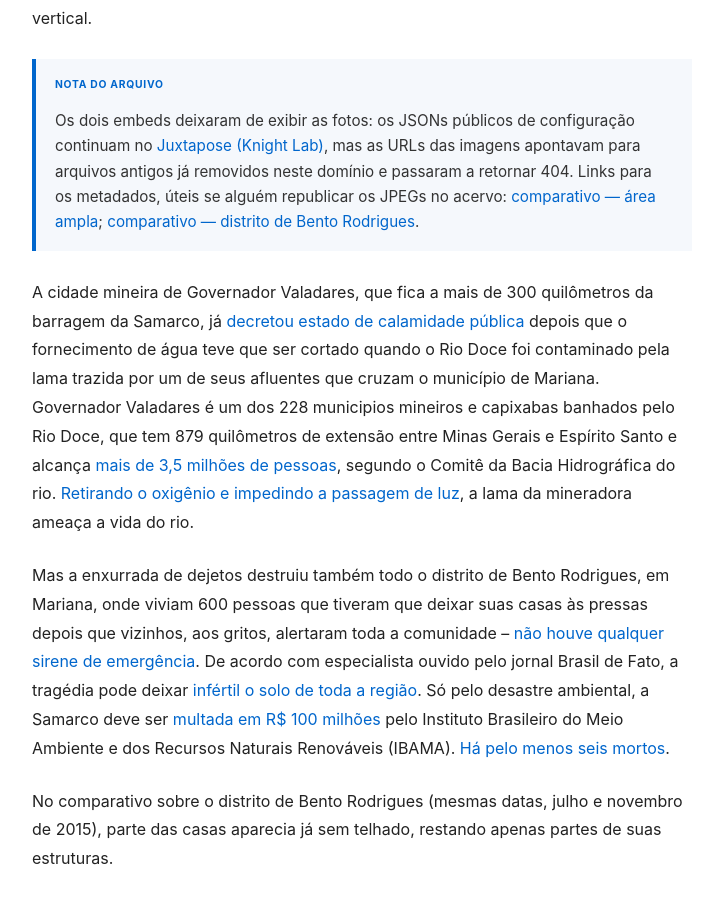
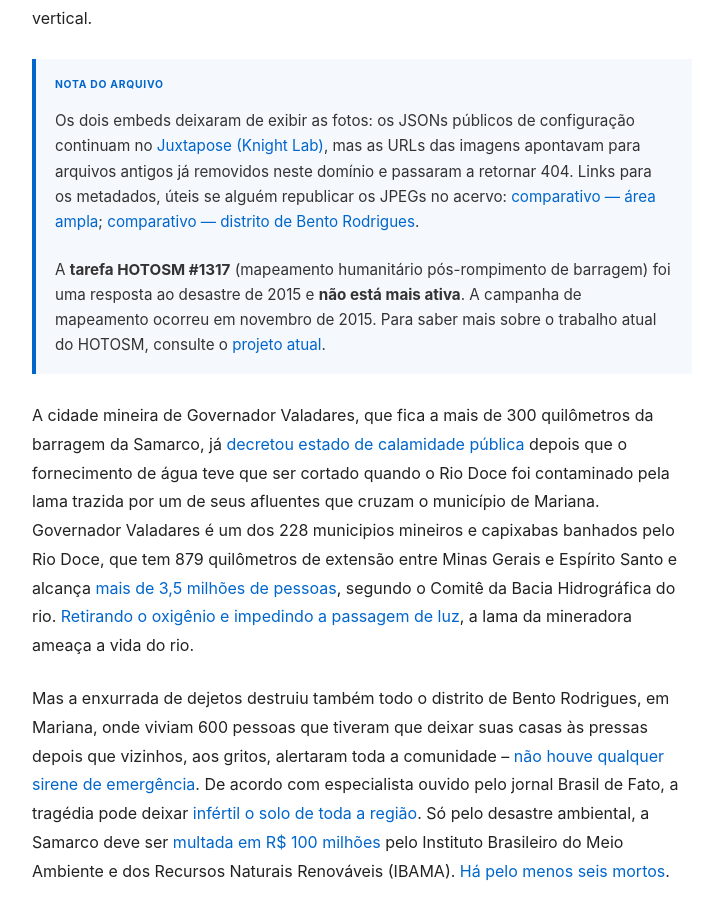
Before and after one commit to codigourbano/website, a Jekyll site: the page built from _posts/2015-11-12-imagens-de-satelite-mostram-rastro-de-lama-e-destruicao-em-mariana-mg.md, in a window 1280 px wide and 900 px high, scrolled down 803 px. Shown: the whole window, without its empty margins (278-991 px from the left). Built offline with Jekyll 4.4.1, drawn with Linux system fonts in a browser that asks for light colours.

Commit message:
Add archive note: Mariana HOTOSM task #1317 no longer active
The HOTOSM humanitarian mapping task was a response to the 2015
disaster and is now closed. Note clarifies this while preserving
the historical record of the disaster response effort.

```diff
--- a/_posts/2015-11-12-imagens-de-satelite-mostram-rastro-de-lama-e-destruicao-em-mariana-mg.md
+++ b/_posts/2015-11-12-imagens-de-satelite-mostram-rastro-de-lama-e-destruicao-em-mariana-mg.md
@@ -26,6 +26,7 @@ A matéria original incluía um comparativo interativo (ferramenta [Juxtapose](h
 <aside class="editors-note" role="note">
 <p class="editors-note-kicker">Nota do arquivo</p>
 <p>Os dois embeds deixaram de exibir as fotos: os JSONs públicos de configuração continuam no <a href="https://juxtapose.knightlab.com/">Juxtapose (Knight Lab)</a>, mas as URLs das imagens apontavam para arquivos antigos já removidos neste domínio e passaram a retornar 404. Links para os metadados, úteis se alguém republicar os JPEGs no acervo: <a href="https://s3.amazonaws.com/uploads.knightlab.com/juxtapose/c1b5c6ca-88f5-11e5-a524-0e7075bba956.json">comparativo — área ampla</a>; <a href="https://s3.amazonaws.com/uploads.knightlab.com/juxtapose/9a91474c-88df-11e5-a524-0e7075bba956.json">comparativo — distrito de Bento Rodrigues</a>.</p>
+<p>A <strong>tarefa HOTOSM #1317</strong> (mapeamento humanitário pós-rompimento de barragem) foi uma resposta ao desastre de 2015 e <strong>não está mais ativa</strong>. A campanha de mapeamento ocorreu em novembro de 2015. Para saber mais sobre o trabalho atual do HOTOSM, consulte o <a href="https://tasks.hotosm.org/">projeto atual</a>.</p>
 </aside>
 
 A cidade mineira de Governador Valadares, que fica a mais de 300 quilômetros da barragem da Samarco, já [decretou estado de calamidade pública](https://www1.folha.uol.com.br/cotidiano/2015/11/1704658-sem-agua-governador-valadares-mg-decreta-estado-de-calamidade-publica.shtml) depois que o fornecimento de água teve que ser cortado quando o Rio Doce foi contaminado pela lama trazida por um de seus afluentes que cruzam o município de Mariana. Governador Valadares é um dos 228 municipios mineiros e capixabas banhados pelo Rio Doce, que tem 879 quilômetros de extensão entre Minas Gerais e Espírito Santo e alcança [mais de 3,5 milhões de pessoas](https://www.cbhdoce.org.br/a-bacia/), segundo o Comitê da Bacia Hidrográfica do rio. [Retirando o oxigênio e impedindo a passagem de luz](https://www.cbhdoce.org.br/geral/nota-primeiras-analises-da-agua/), a lama da mineradora ameaça a vida do rio.
```
